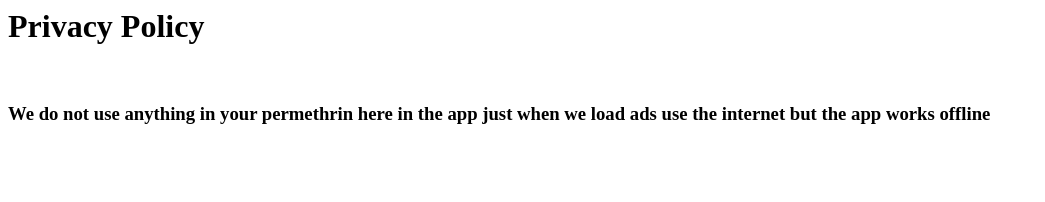
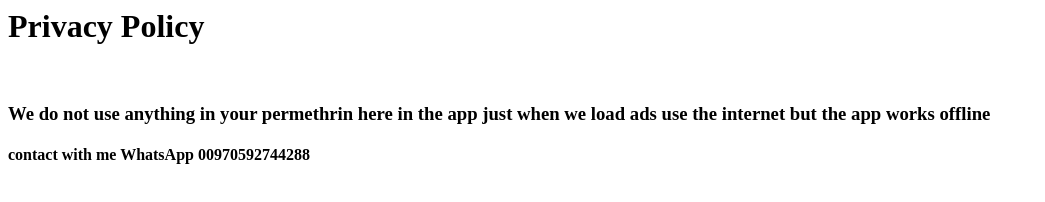
Before and after one commit to mhalsamak/mhalsamak.github.io, a plain HTML site: page index.html in a window 1280 px wide. Shown: the whole page, without its empty margins (0-1045 px from the left). Drawn offline with Linux system fonts and the light colour scheme.

Commit message:
Update index.html

```diff
--- a/index.html
+++ b/index.html
@@ -1,3 +1,4 @@
 <h1>Privacy Policy</h1>
 <br/>
 <h3>We do not use anything in your permethrin here in the app just when we load ads use the internet but the app works offline</h3>
+<h4> contact with me WhatsApp 00970592744288 </h4>
```
